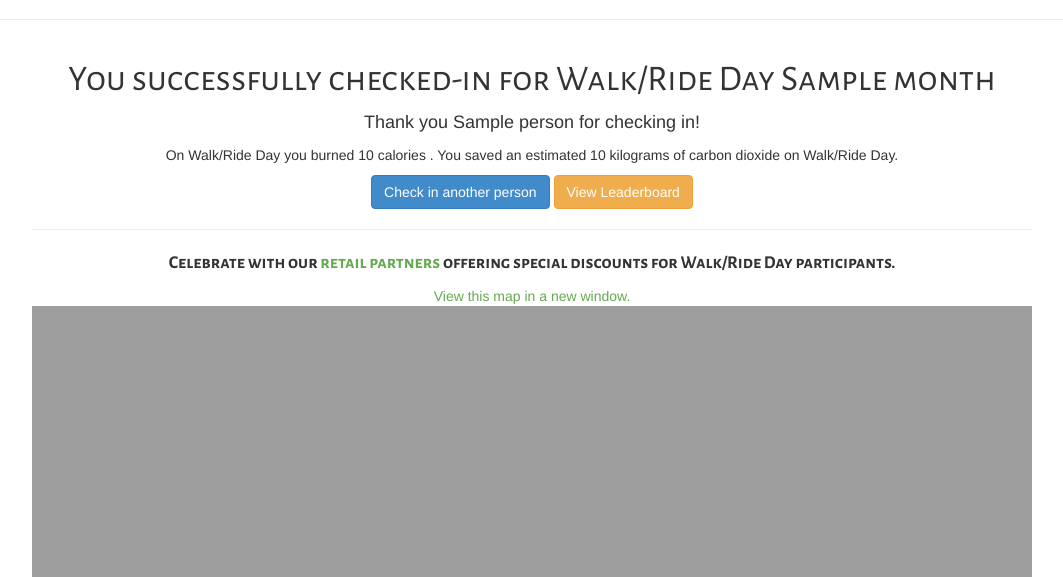
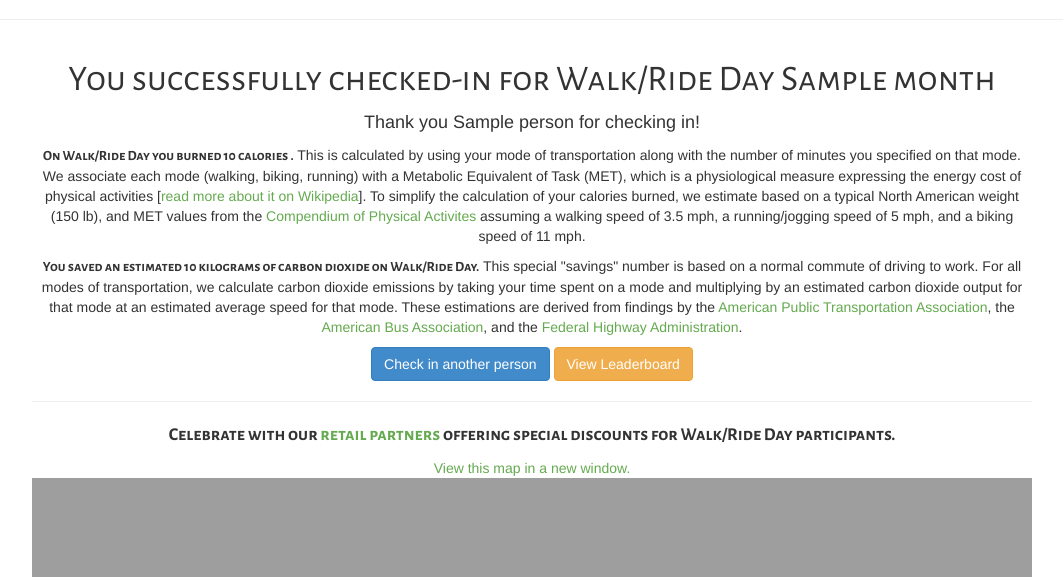
Before and after one commit to greenstreetsinitiative/checkin2015, a Django app: template survey/templates/survey/thanks.html in a window 1280 px wide. Shown: the part 751-1328 px from the top of the page, without its empty margins (108-1171 px from the left). Run offline with Django 3.2, Linux system fonts and the light colour scheme; the template is opened without the code that fills it: most values are stand-ins (such as "Sample title", 1, 10 or a date in 2020); some libraries are stand-ins or nearby versions; some web fonts are replaced.

Commit message:
add assumptions and references

```diff
--- a/survey/templates/survey/thanks.html
+++ b/survey/templates/survey/thanks.html
@@ -13,14 +13,16 @@
       <div class="span12">
         <h1 class="thanks-page">You successfully checked-in for <span class="nowrap">Walk/Ride Day</span> <span class="nowrap">{{ month }}</span></h1>
         <p class="lead">Thank you {{ person }} for checking in!</p>
-        <p>
+
         {% if calories_burned > 0.01 %}
-            On Walk/Ride Day you burned {{ calories_burned }} calories {% if calorie_change > 0 %}(a {{ calorie_change }} calorie difference from your normal commute!){% endif %}.
+            <p><strong>On Walk/Ride Day you burned {{ calories_burned }} calories
+              {% if calorie_change > 0 %}(a {{ calorie_change }} calorie difference from your normal commute!){% endif %}.</strong>
+            This is calculated by using your mode of transportation along with the number of minutes you specified on that mode. We  associate each mode (walking, biking, running) with a Metabolic Equivalent of Task (MET), which is a physiological measure expressing the energy cost of physical activities [<a href="https://en.wikipedia.org/wiki/Metabolic_equivalent">read more about it on Wikipedia</a>]. To simplify the calculation of your calories burned, we estimate based on a typical North American weight (150 lb), and MET values from the <a href="https://sites.google.com/site/compendiumofphysicalactivities/Activity-Categories">Compendium of Physical Activites</a> assuming a walking speed of 3.5 mph, a running/jogging speed of 5 mph, and a biking speed of 11 mph.</p>
         {% endif %}
         {% if carbon_savings > 0.01 %}
-            You saved an estimated {{ carbon_savings }} kilograms of carbon dioxide on Walk/Ride Day.
+            <p><strong>You saved an estimated {{ carbon_savings }} kilograms of carbon dioxide on Walk/Ride Day.</strong> This special "savings" number is based on a normal commute of driving to work. For all modes of transportation, we calculate carbon dioxide emissions by taking your time spent on a mode and multiplying by an estimated carbon dioxide output for that mode at an estimated average speed for that mode. These estimations are derived from findings by the <a href="http://www.apta.com/resources/statistics/Documents/FactBook/2013-APTA-Fact-Book.pdf">American Public Transportation Association</a>, the <a href="http://www.buses.org/files/ComparativeEnergy.pdf">American Bus Association</a>, and the <a href="http://nhts.ornl.gov/2009/pub/stt.pdf">Federal Highway Administration</a>.</p>
         {% endif %}
-        </p>
+
 
         <a id="checkin-another" class="btn btn-large btn-primary" href="/checkin/">Check in another person</a>
         <a class="btn btn-large btn-warning" href="/leaderboard/">View Leaderboard</a>
```
